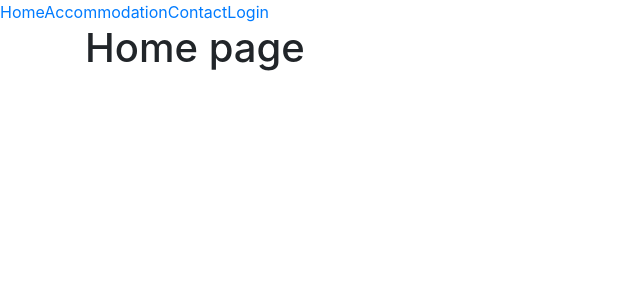
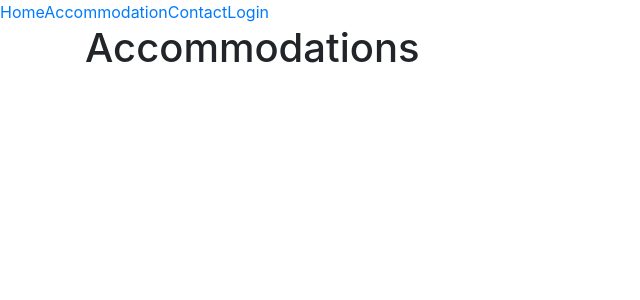
Before and after one commit to FrontEndVetle/Eilert-Forland-PE2-Holidaze, a React (Create React App) app: page /accommodation in a window 1280 px wide. Before the commit this address led to /. Shown: the top 300 px of the page, without its empty margins (0-640 px from the left). Built offline with nearby package versions, Linux system fonts and the light colour scheme.

Commit message:
added accommodation page and link in nav

```diff
--- /dev/null
+++ b/src/components/accommodation/Accommodation.js
@@ -0,0 +1,7 @@
+import React from 'react';
+
+function Accommodation() {
+	return <h1>Accommodations</h1>;
+}
+
+export default Accommodation;
--- a/src/components/layout/Layout.js
+++ b/src/components/layout/Layout.js
@@ -10,6 +10,7 @@ import { AuthContextProvider } from '../../context/AuthContext';
 import ProtectedRoute from '../routes/ProtectedRoute';
 import Home from '../home/Home';
 import Contact from '../contact/Contact';
+import Accommodation from '../accommodation/Accommodation';
 import Login from '../auth/Login';
 import Register from '../auth/Register';
 import Hotels from '../admin/Hotels';
@@ -28,6 +29,7 @@ function App() {
 					<Switch>
 						<Route path='/' exact component={Home} />
 						<Route path='/contact' exact component={Contact} />
+						<Route path='/accommodation' exact component={Accommodation} />
 						<Route path='/login' component={Login} />
 						<Route path='/register' component={Register} />
 						<ProtectedRoute path='/admin' exact component={Dashboard} />
--- a/src/components/layout/Nav.js
+++ b/src/components/layout/Nav.js
@@ -10,7 +10,7 @@ function Nav() {
 			<NavLink to='/' exact>
 				Home
 			</NavLink>
-			<NavLink to='/' exact>
+			<NavLink to='/accommodation' exact>
 				Accommodation
 			</NavLink>
 			<NavLink to='/contact' exact>
```
